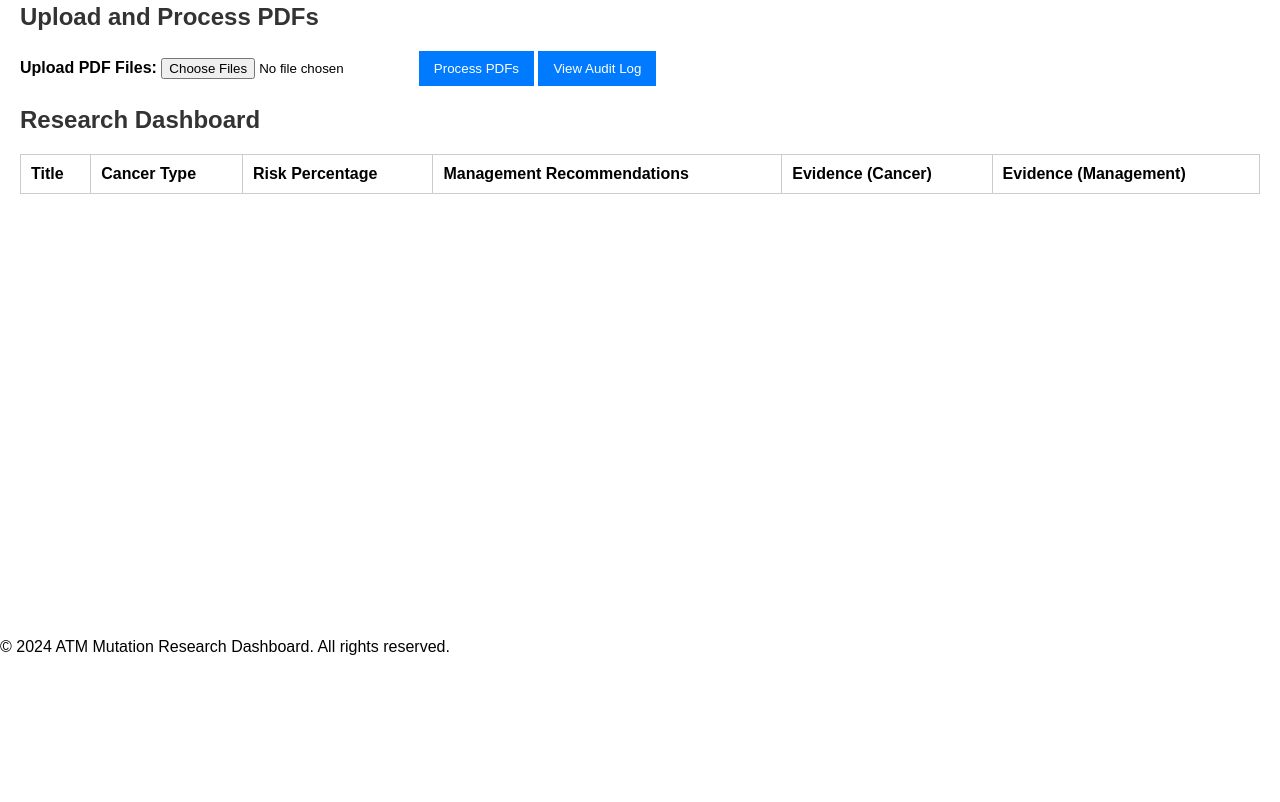
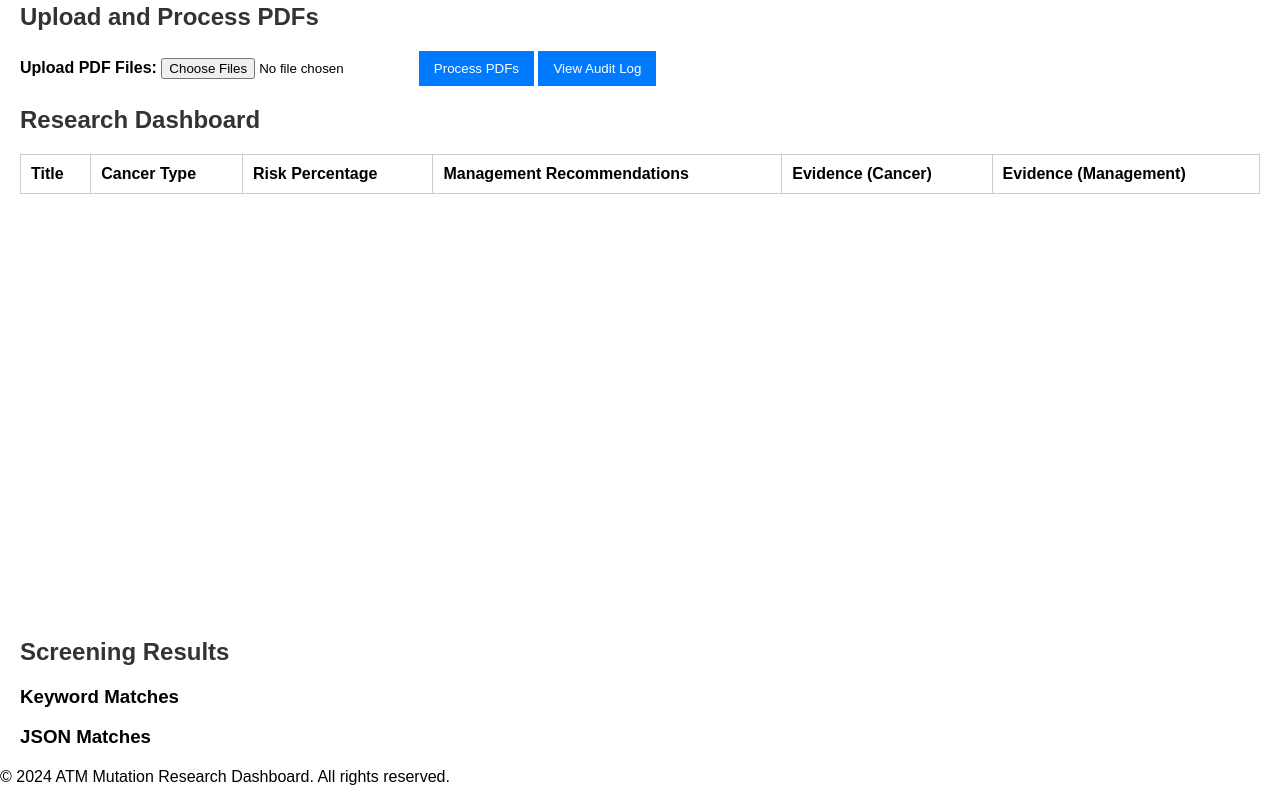
Before and after one commit to wingstopranch/Covidence-screener, a plain HTML site: page index.html in a window 1280 px wide. Shown: the part 386-1188 px from the top of the page. Before the commit the page ends 1058 px from the top, so only its background shows below. Drawn offline with Linux system fonts and the light colour scheme; no server answers.

Commit message:
Update index.html

```diff
--- a/index.html
+++ b/index.html
@@ -63,6 +63,18 @@
             <div id="auditLog"></div>
         </section>
 
+        <!-- Keyword and JSON Screening Results Section -->
+        <section>
+            <h2>Screening Results</h2>
+            <div id="screeningResults">
+                <h3>Keyword Matches</h3>
+                <div id="keywordMatches"></div>
+
+                <h3>JSON Matches</h3>
+                <div id="jsonMatches"></div>
+            </div>
+        </section>
+
     </main>
 
     <footer>
```
